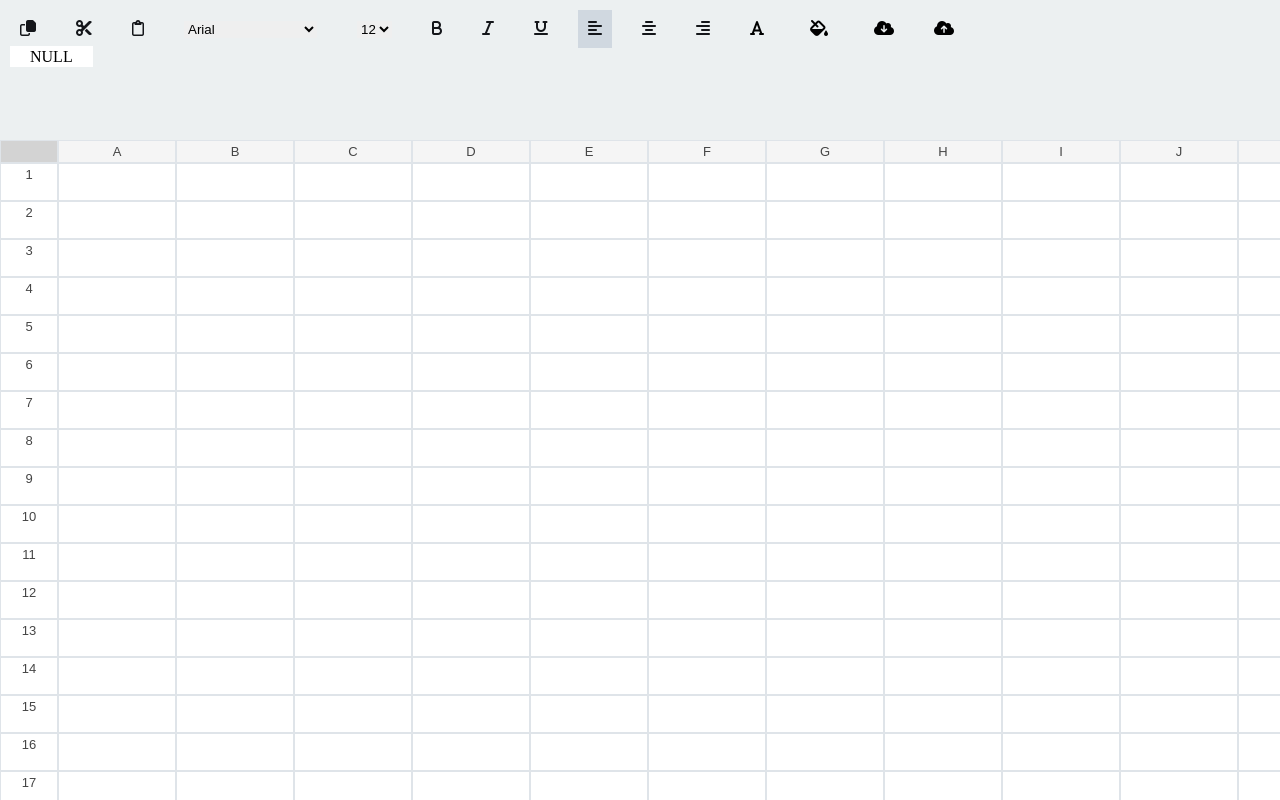
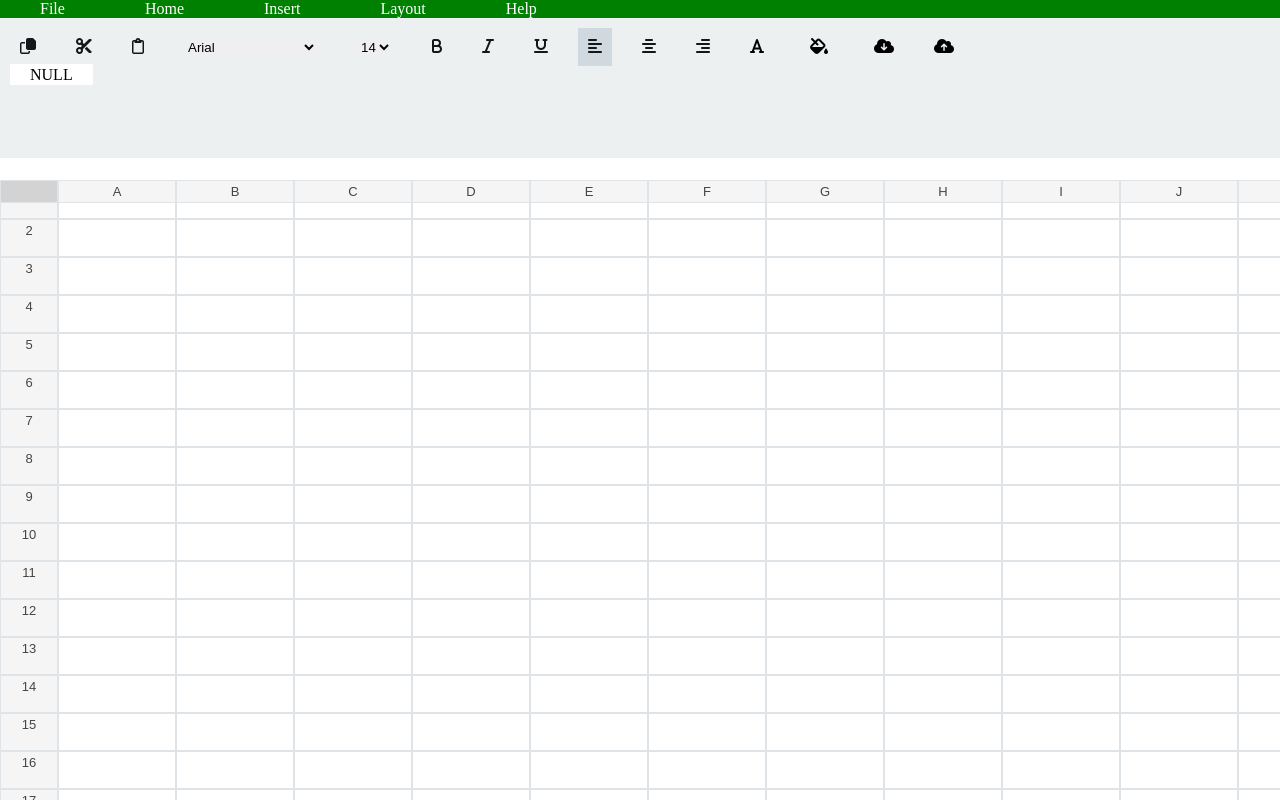
Before and after one commit to purnima11apr/Google-Sheet-Clone, a plain HTML site: page index.html in a window 1280 px wide. Shown: the top 800 px of the page. Drawn offline with Linux system fonts and the light colour scheme; a web font is replaced by a local one.

Commit message:
complete googlesheet

```diff
--- a/index.html
+++ b/index.html
@@ -18,6 +18,16 @@
     />
   </head>
   <body>
+    <div class="nav">
+      <nav id="navbar">
+        <ul>
+          <li>File</li>
+          <li>Home</li>
+          <li>Insert</li>
+          <li>Layout</li>
+          <li>Help</li>
+        </ul>
+      </nav>
       <div id="options">
         <div class="menu">
           <div id="copy" class="onhover">
@@ -26,7 +36,7 @@
           <div id="cut" class="onhover">
             <i class="fa-solid fa-scissors" style="color: #14161a"></i>
           </div>
-        <div id="clipboard" class="onhover">
+          <div id="paste" class="onhover">
             <i class="fa-regular fa-clipboard" style="color: #14161a"></i>
           </div>
           <div id="font-fam">
@@ -42,7 +52,6 @@
           </div>
           <div id="font-size">
             <select id="font-size-select" style="border: none">
-            <option value="14">12</option>
               <option value="16">14</option>
               <option value="18">16</option>
               <option value="14">18</option>
@@ -121,7 +130,7 @@
         </div>
         <span id="active-cell"> NULL<!--default null--></span>
       </div>
-
+    </div>
     <main class="container">
       <div id="header">
         <p
--- a/option.js
+++ b/option.js
@@ -2,20 +2,22 @@
 //only two option button left
 
 const activeCellElement = document.getElementById("active-cell");
+const copyIcon = document.getElementById("copy");
+const cutIcon = document.getElementById("cut");
+const clipboardIcon = document.getElementById("paste");
 const textAlignElements = document.getElementsByClassName("text-align");
 const boldButton = document.getElementById("boldButton");
 const italicButton = document.getElementById("italic");
 const underlinedButton = document.getElementById("underlined");
-const selectElement = document.getElementById('font-size-select');
-const fontSelectElement = document.getElementById('font-select');
-
+const selectElement = document.getElementById("font-size-select");
+const fontSelectElement = document.getElementById("font-select");
 
 let activeCell = null; //active cell indicates which cell is selected ..initially it is null becuz no cell is selected
 
 let activeOptionsState;
 
-
- function toggleButtonsStyle(button, isSelected) { //this function is calling every button in highlightOptionButtonsOnFocus function
+function toggleButtonsStyle(button, isSelected) {
+  //this function is calling every button in highlightOptionButtonsOnFocus function
   if (isSelected) {
     // currently selected cell in the bold state.
     button.classList.add("active-option");
@@ -24,33 +26,24 @@ let activeOptionsState;
   }
 }
 
+function highlightOptionButtonsOnFocus() {
+  //this function is for to know if cell is have to highlight button or not
 
-function highlightOptionButtonsOnFocus() { //this function is for to know if cell is have to highlight button or not
-
-
-
-  toggleButtonsStyle(boldButton, activeOptionsState.isBoldSelected);  //calling for the know state of cell to have highlight button
-
+  toggleButtonsStyle(boldButton, activeOptionsState.isBoldSelected); //calling for the know state of cell to have highlight button
 
   toggleButtonsStyle(italicButton, activeOptionsState.isItalicSelected); //for italic button
 
-
-   toggleButtonsStyle(underlinedButton, activeOptionsState.isUnderLineSelected);  //for underline button
-
-
-
-
+  toggleButtonsStyle(underlinedButton, activeOptionsState.isUnderLineSelected); //for underline button
 }
 
 //below func will be triggered whenever cell is focused
 function onCellFocus(e) {
-
   if (activeCell && activeCell.id === e.target.id) {
     // previously selected cell is equal to the currently selected cell.
     return;
   }
-    activeCell = e.target;  //update the activeCell
-    activeCellElement.innerText = e.target.id;  //showing which is active cell on page
+  activeCell = e.target; //update the activeCell
+  activeCellElement.innerText = e.target.id; //showing which is active cell on page
 
   const computedStyle = getComputedStyle(activeCell); //get computed style of active cell
 
@@ -58,7 +51,8 @@ function onCellFocus(e) {
     fontFamily: computedStyle.fontFamily,
     isBoldSelected: computedStyle.fontWeight === "600",
     isItalicSelected: computedStyle.fontStyle === "italic",
-        isUnderLineSelected: computedStyle.textDecoration === "underline solid rgb(0, 0, 0)",
+    isUnderLineSelected:
+      computedStyle.textDecoration === "underline solid rgb(0, 0, 0)",
     textAlign: computedStyle.textAlign,
     textColor: computedStyle.color,
     backgroundColor: computedStyle.backgroundColor,
@@ -69,13 +63,14 @@ function onCellFocus(e) {
 }
 
 // FOR BOLD BUTTON
-function onClickBold(boldButton){  //this will triggered when user clicks on boldbutton
+function onClickBold(boldButton) {
+  //this will triggered when user clicks on boldbutton
 
   //1 .  toggle the active-option class for button
   boldButton.classList.toggle("active-option");
 
   //2. get the selected cell
-  if(activeCell){
+  if (activeCell) {
     if (activeOptionsState.isBoldSelected === false) {
       // make the text to bold
       activeCell.style.fontWeight = "600";
@@ -87,7 +82,8 @@ function onClickBold(boldButton){  //this will triggered when user clicks on bol
   }
 }
 //  FOR ITALIC BUTTON
-  function onClickItalic(italicButton) {  //this will triggered when user clicks on Italic button
+function onClickItalic(italicButton) {
+  //this will triggered when user clicks on Italic button
   /**
    * 1. toggle the active-option class for the italic button.
    */
@@ -120,12 +116,14 @@ function onClickUnderline(underlinedButton) {
 
 //FOR TEXT ALIGN
 
-  function highlightTextAlignButtons(textAlignValue) {  //this function will triggered after user select one button from text align
+function highlightTextAlignButtons(textAlignValue) {
+  //this function will triggered after user select one button from text align
   // textAlignValue === "left" => we have to highlight only left button
   // textAlignValue === "right" => we have to highlight only right button
   // textAlignValue === "center" => we have to highlight only center button
   for (let i = 0; i < textAlignElements.length; i++) {
-      if (textAlignElements[i].getAttribute("data-value") === textAlignValue) { //getattribute function will give us value of data of slected
+    if (textAlignElements[i].getAttribute("data-value") === textAlignValue) {
+      //getattribute function will give us value of data of slected
       textAlignElements[i].classList.add("active-option");
     } else {
       textAlignElements[i].classList.remove("active-option");
@@ -133,13 +131,14 @@ function onClickUnderline(underlinedButton) {
   }
 }
 
-  function onClickTextAlign(textAlignButton) { //this will triggered when user clicks on TEXT ALIGN button
+function onClickTextAlign(textAlignButton) {
+  //this will triggered when user clicks on TEXT ALIGN button
   let selectedValue = textAlignButton.getAttribute("data-value"); // data value we given in html
-    highlightTextAlignButtons(selectedValue);  //this is funtion to get which button user selected from left right and center
+  highlightTextAlignButtons(selectedValue); //this is funtion to get which button user selected from left right and center
 
   // change the text alignment.
   if (activeCell) {
-      activeCell.style.textAlign = selectedValue;  //text align as which is selected
+    activeCell.style.textAlign = selectedValue; //text align as which is selected
     activeOptionsState.textAlign = selectedValue; //initializing the value for active option state object (text align)
   }
 }
@@ -147,7 +146,7 @@ function onClickUnderline(underlinedButton) {
 //FOR TEXT COLOR
 
 function onChangeTextColor(textColorInput) {
-    let selectedColor = textColorInput.value;  //.value to know the value which is given by user
+  let selectedColor = textColorInput.value; //.value to know the value which is given by user
   if (activeCell) {
     activeCell.style.color = selectedColor; //giving the color of text as value
     activeOptionsState.color = selectedColor;
@@ -156,22 +155,19 @@ function onClickUnderline(underlinedButton) {
 
 // FOR BACKGROUND COLOR
 function onChangeBackgroundColor(textColorInput) {
-    let selectedColor = textColorInput.value;      //.value to know the value which is given by user
+  let selectedColor = textColorInput.value; //.value to know the value which is given by user
   if (activeCell) {
-      activeCell.style.backgroundColor = selectedColor;  //giving the bgcolor of text as value
+    activeCell.style.backgroundColor = selectedColor; //giving the bgcolor of text as value
     activeOptionsState.backgroundColor = selectedColor;
   }
 }
 
-
 //FOR FONT SIZE
-  selectElement.addEventListener('change', function () {
-
+selectElement.addEventListener("change", function () {
   const selectedValue = selectElement.value;
 
-    activeCell.style.fontSize = selectedValue + 'px';
+  activeCell.style.fontSize = selectedValue + "px";
 });
-
 
 //FOR FONT FAMILY
 function onChangeFontFamily(fontFamilySelect) {
@@ -182,7 +178,21 @@ function onClickUnderline(underlinedButton) {
   }
 }
 
-fontSelectElement.addEventListener('change', function () {
+fontSelectElement.addEventListener("change", function () {
   onChangeFontFamily(fontSelectElement);
+});
 
+//FOR CUT ICON
+function cutTextFromCell() {
+  if (activeCell) {
+    const textToCut = activeCell.textContent;
+    copyTextToClipboard(textToCut); // Copy the text to clipboard
+    activeCell.textContent = ""; // Clear the cell
+  }
+}
+
+cutIcon.addEventListener("click", function () {
+  cutTextFromCell();
 });
+
+//FOR COPY TEXT
--- a/style.css
+++ b/style.css
@@ -3,29 +3,51 @@
   padding: 0;
 }
 
-::-webkit-scrollbar{
+::-webkit-scrollbar {
   display: none;
 }
+.nav {
+  position: sticky;
+  top: 0;
+  z-index: 2;
+}
 
+#navbar > ul {
+  list-style: none;
+  display: flex;
+}
+
+#navbar {
+  background-color: green;
+  width: 223vw;
+}
+
+#navbar > ul > li {
+  margin-inline: 10px;
+  padding-inline: 30px;
+  color: white;
+}
+
+#navbar > ul > li:hover {
+  background-color: #ecf0f1;
+  color: green;
+}
 
 #options {
   padding: 10px;
   padding-bottom: 30px;
   background-color: #ecf0f1;
-  width: 221vw ;
+  width: 222vw;
   height: 100px;
-  position: sticky;
-  top: 0;
-  z-index: 2;
 }
 
-.menu{
+.menu {
   display: flex;
   gap: 20px;
   align-items: center;
 }
 
-.menu > div{
+.menu > div {
   padding: 10px;
   cursor: pointer;
 }
@@ -35,26 +57,24 @@
   transition: 0.5;
 }
 
-
 #active-cell {
   background-color: white;
   padding: 2px 20px;
 }
 
-.active-option{
+.active-option {
   background-color: #d0d8e0;
 }
 
-.container{
+.container {
   width: fit-content;
   height: fit-content;
 }
 
-
 #header {
   display: flex;
   position: sticky;
-  top: 120px;
+  top: 180px;
   z-index: 3;
   background-color: whitesmoke;
 }
@@ -68,7 +88,6 @@
   font-size: small;
   color: #454545;
   padding: 3px;
-
 }
 
 #header > p {
@@ -80,7 +99,6 @@
   font-size: small;
   color: #454545;
   padding: 3px;
-
 }
 
 .row {
@@ -106,4 +124,5 @@
   padding: 3px;
   position: sticky;
   left: 0;
+  background-color: whitesmoke;
 }
```
Lines whose indentation alone changed are shown as unchanged.
